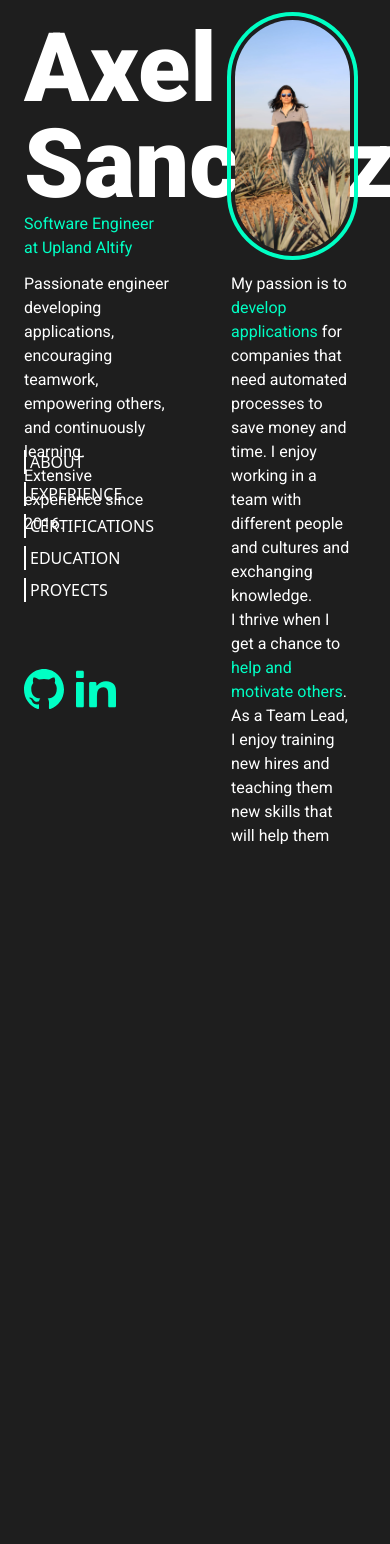
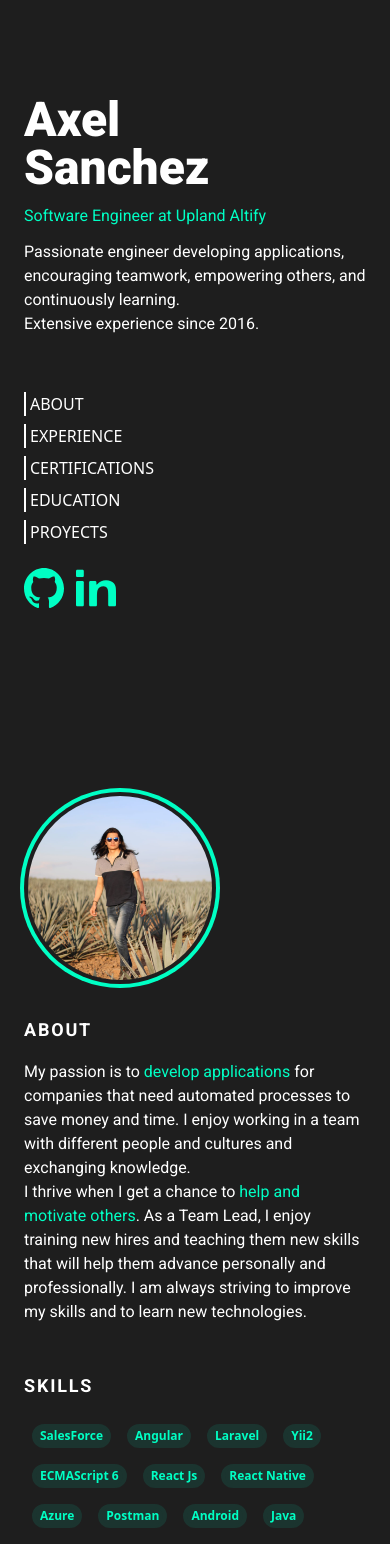
Before and after one commit to aaxlss/aaxlss.dev, an Angular app: page / in a window 390 px wide. Shown: the top 1544 px of the page. Before the commit the page ends 844 px from the top, so only its background shows below. Built offline with nearby package versions, Linux system fonts and the light colour scheme.

Commit message:
Implementing responsiveness diff components

```diff
--- a/src/app/app.component.html
+++ b/src/app/app.component.html
@@ -1,10 +1,12 @@
-<div class="grid grid-cols-6 max-h-full overflow-hidden">
+<div class="lg:grid lg:grid-cols-6">
   <!-- Left Section -->
-  <div class="left-div col-span-3 px-6 py-5">
-    <div class="h-screen grid grid-rows-4 grid-cols-1">
-      <div class="intro row-span-2">
-        <h2 class="name text-8xl font-black">Axel <br />Sanchez</h2>
-        <h2 class="position mb-3">Software Engineer at Upland Altify</h2>
+  <div class="left-div lg:col-span-3 px-6 py-12 lg:sticky lg:top-0 lg:h-screen">
+    <div class="lg:h-full grid grid-rows-4 grid-cols-1">
+      <div class="intro row-span-2 flex flex-col justify-center">
+        <h2 class="name text-5xl md:text-7xl lg:text-8xl font-black">
+          Axel <br />Sanchez
+        </h2>
+        <h2 class="position mb-3 mt-3">Software Engineer at Upland Altify</h2>
         <p class="description">
           Passionate engineer developing applications, encouraging teamwork,
           empowering others, and continuously learning.
@@ -12,7 +14,7 @@
           Extensive experience since 2016.
         </p>
       </div>
-      <div class="grid place-items-start row-span-1">
+      <div class="grid place-items-start items-center row-span-1">
         <menu-component [menuOptions]="menuOptions"></menu-component>
       </div>
       <div class="row-span-1 pt-4">
@@ -37,29 +39,41 @@
   </div>
   <!-- Right section -->
   <div
-    class="right-div max-h-screen p-4 grid place-items-center col-start-4 col-end-7 overflow-y-scroll px-9"
+    class="right-div p-6 md:p-9 lg:py-12 lg:col-start-4 lg:col-end-7 lg:overflow-y-auto"
   >
-    <div class="grid grid-cols-1 place-content-center mb-4">
+    <div class="grid grid-cols-1 place-content-center mb-8">
       <img
         src="/assets/images/axel_sanchez.jpeg"
-        class="profile-img w-60 h-60 p-1 rounded-full ring-4"
+        class="profile-img w-48 h-48 md:w-60 md:h-60 p-1 rounded-full ring-4"
       />
     </div>
+    <div id="about" class="scroll-mt-24">
+      <h3 class="text-lg font-bold uppercase text-white mb-4 tracking-widest">
+        About
+      </h3>
       <p class="text-description">
         My passion is to
         <span class="light-green-text">develop applications</span> for companies
-      that need automated processes to save money and time. I enjoy working in a
-      team with different people and cultures and exchanging knowledge.
+        that need automated processes to save money and time. I enjoy working in
+        a team with different people and cultures and exchanging knowledge.
         <br />
         I thrive when I get a chance to
-      <span class="light-green-text">help and motivate others</span>. As a Team
-      Lead, I enjoy training new hires and teaching them new skills that will
-      help them advance personally and professionally. I am always striving to
-      improve my skills and to learn new technologies.
+        <span class="light-green-text">help and motivate others</span>. As a
+        Team Lead, I enjoy training new hires and teaching them new skills that
+        will help them advance personally and professionally. I am always
+        striving to improve my skills and to learn new technologies.
       </p>
-    <!-- Hard Skills List -->
+    </div>
+    <div class="mt-12">
+      <h3 class="text-lg font-bold uppercase text-white mb-4 tracking-widest">
+        Skills
+      </h3>
       <skill-component [skillList]="hardSkills"></skill-component>
-    <!-- Experience Description -->
+    </div>
+    <div id="experience" class="mt-12 scroll-mt-24">
+      <h3 class="text-lg font-bold uppercase text-white mb-4 tracking-widest">
+        Experience
+      </h3>
       @for (exp of experience; track $index) {
       <experience-component
         [time]="exp.time"
@@ -68,10 +82,12 @@
         [skills]="exp.skills"
       ></experience-component>
       }
-    <!-- Education-->
-    <div class="w-full">
+    </div>
+    <div id="education" class="mt-12 scroll-mt-24">
+      <h3 class="text-lg font-bold uppercase text-white mb-4 tracking-widest">
+        Education
+      </h3>
       @for (edu of education; track $index) {
-
       <experience-component
         [time]="edu.time"
         [title]="edu.title"
@@ -80,10 +96,11 @@
       ></experience-component>
       }
     </div>
-    <!-- Certifcations -->
-    <div class="w-full">
+    <div id="certifications" class="mt-12 scroll-mt-24">
+      <h3 class="text-lg font-bold uppercase text-white mb-4 tracking-widest">
+        Certifications
+      </h3>
       @for (certification of certifications; track $index) {
-
       <experience-component
         [time]="certification.time"
         [title]="certification.title"
--- a/src/app/components/experience/experience.component.html
+++ b/src/app/components/experience/experience.component.html
@@ -1,8 +1,8 @@
-<div class="grid grid-cols-4 mb-3 w-full">
+<div class="grid grid-cols-1 md:grid-cols-4 gap-4 mb-3 w-full">
   <div class="time-experience justify-start">
     <h4>{{ time }}</h4>
   </div>
-  <div class="text-description col-span-3">
+  <div class="text-description md:col-span-3">
     <h5 class="position-title">{{ title }}</h5>
     <p>
       {{ description }}
```
Lines whose indentation alone changed are shown as unchanged.
